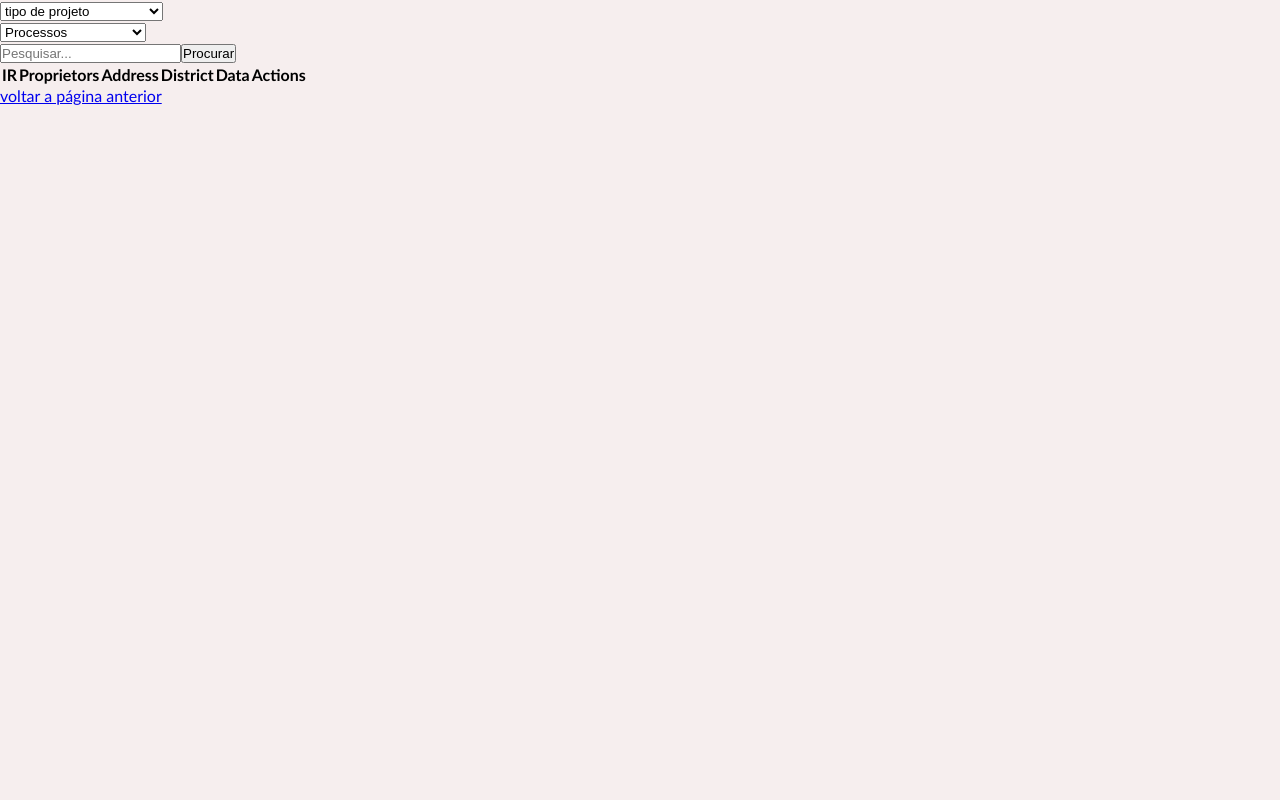
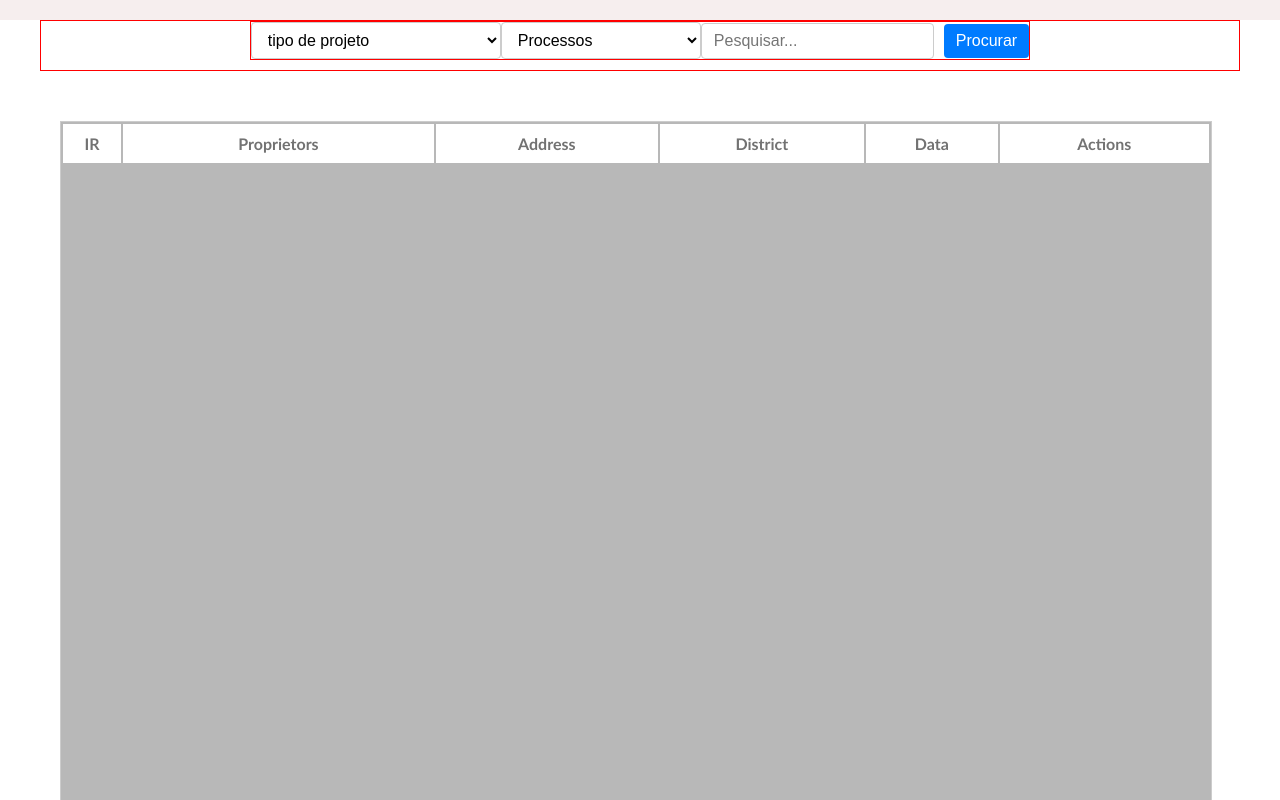
Before and after one commit to daniell0l/urbanismo-web, a React (Vite) app: page /Principal in a window 1280 px wide. Shown: the top 800 px of the page. Built offline with nearby package versions, Linux system fonts and the light colour scheme; the HTML template or start-up script is replaced by a standard one.

Commit message:
estilizasção da página principal

```diff
--- a/src/screens/principal/style.css
+++ b/src/screens/principal/style.css
@@ -0,0 +1,91 @@
+#principal {
+    height: 100%;
+    background: #fff;
+}
+
+.navbar {
+    display: flex;
+    border: 1px solid red;
+    justify-content: center;
+    margin: 20px 40px 0px 40px;
+}
+
+.construction-protocol {
+    border: 1px solid red;
+    display: flex;
+    align-items: center;
+    margin-bottom: 10px;
+  }
+
+  .selectedConstruction select,
+  .selectedProtocol select{
+    padding: 8px 12px;
+    font-size: 16px;
+    border: 1px solid #ccc;
+    border-radius: 4px;
+    outline: none;
+    background-color: #fff;
+    transition: border-color 0.2s ease-in-out;
+    width: 250px;
+  }
+
+  .selectedConstruction select:hover,
+  .selectedProtocol select:hover {
+    background-color: #f5f5f5;
+  }
+
+  .selectedProtocol select {
+    width: 200px;
+  }
+
+  .Search input {
+    padding: 8px 12px;
+    font-size: 16px;
+    border: 1px solid #ccc;
+    border-radius: 4px;
+    outline: none;
+    background-color: #fff;
+    transition: border-color 0.2s ease-in-out;
+    margin-right: 10px;
+  }
+
+  .Search button {
+    padding: 8px 12px;
+    font-size: 16px;
+    border: none;
+    border-radius: 4px;
+    background-color: #007bff;
+    color: #fff;
+    cursor: pointer;
+    transition: background-color 0.2s ease-in-out;
+  }
+
+  .Search button:hover {
+    background-color: #4a9ef8;
+  }
+
+  .Search-result {
+    height: 1000px;
+  }
+
+  .Search-result table{
+    height: 1000px;
+    margin-top: 50px;
+    margin-left: 60px;
+    width: 90%;
+    background: #b8b8b8;
+    border: 1px solid #ccc;}
+
+  .Search-result tr{
+    background: #fff;
+    border-collapse: collapse;
+  }
+
+  .Search-result table th{
+    color: #727272;
+    padding: 10px 0px 10px 0px;
+  }
+
+  .Search-result table th:hover{
+    background: #f5f5f5;
+  }
```
